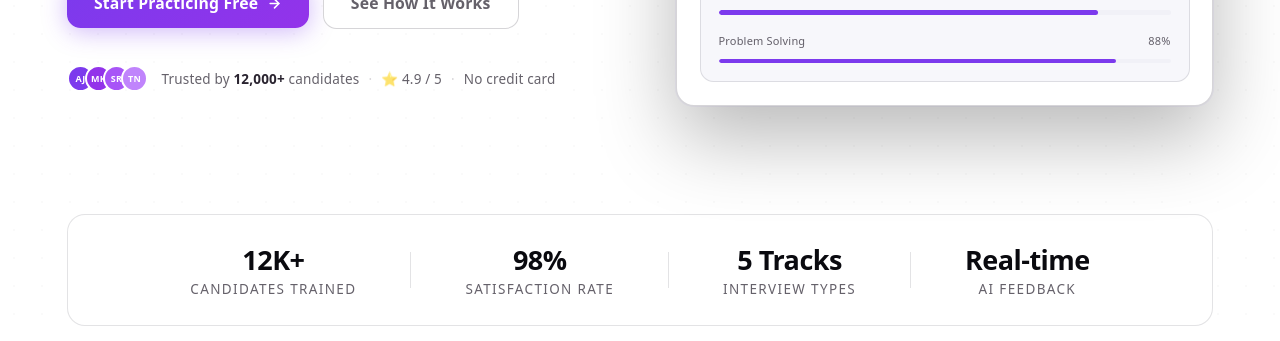
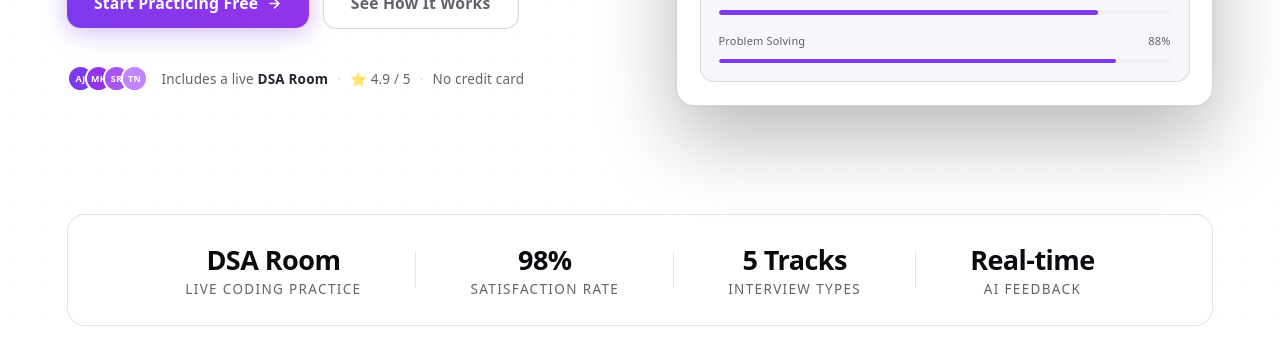
Before and after one commit to Ruthwik1301/interviewX, a React (Vite) app in the folder interviewx-frontend/: page / in a window 1280 px wide. Shown: the part 611-952 px from the top of the page. Built offline with nearby package versions, Linux system fonts and the light colour scheme; no server answers.

Commit message:
fix: replace unrealistic 12k+ stat with DSA Room highlight

```diff
--- a/interviewx-frontend/src/features/landing/sections/Hero.jsx
+++ b/interviewx-frontend/src/features/landing/sections/Hero.jsx
@@ -338,9 +338,8 @@ export default function Hero() {
                 ))}
               </div>
               <span>
-                Trusted by{" "}
-                <strong style={{ color: "var(--color-text)" }}>12,000+</strong>{" "}
-                candidates
+                Includes a live{" "}
+                <strong style={{ color: "var(--color-text)" }}>DSA Room</strong>
               </span>
               <span style={{ color: "var(--color-border-strong)" }}>·</span>
               <span>⭐ 4.9 / 5</span>
@@ -366,7 +365,7 @@ export default function Hero() {
             borderColor: "var(--color-border)",
           }}
         >
-          <Stat value="12K+" label="Candidates Trained" />
+          <Stat value="DSA Room" label="Live Coding Practice" />
           <div
             className="hidden h-8 w-px sm:block"
             style={{ background: "var(--color-border)" }}
```
